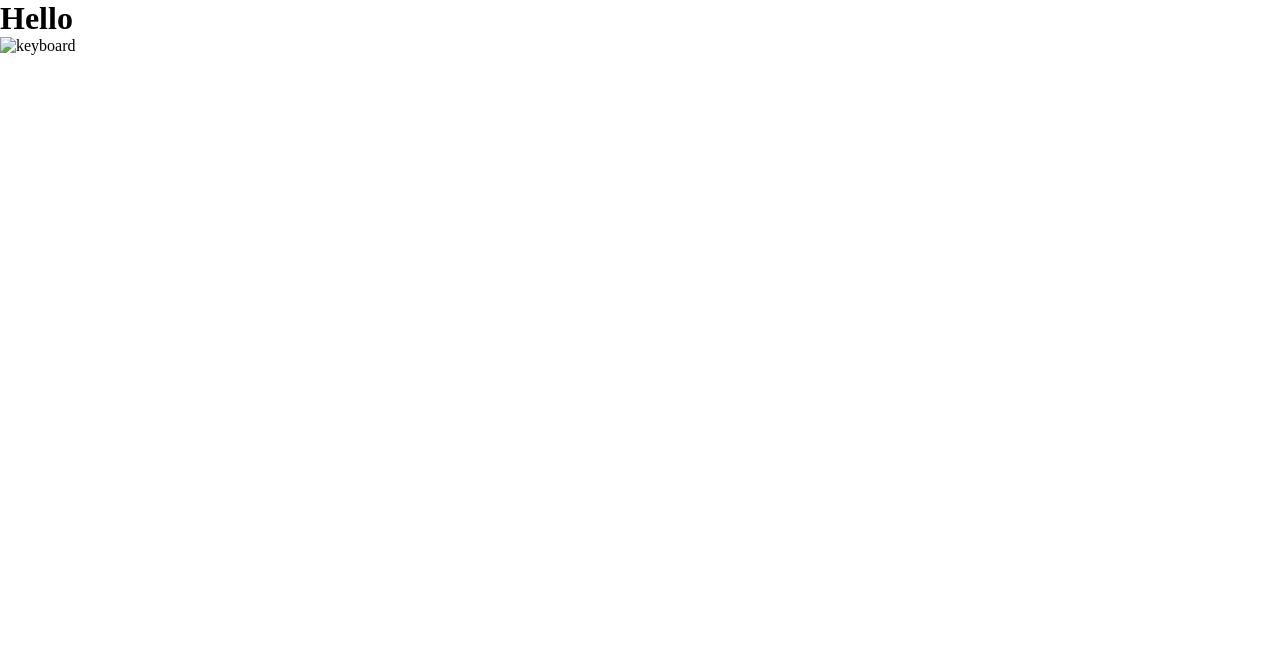
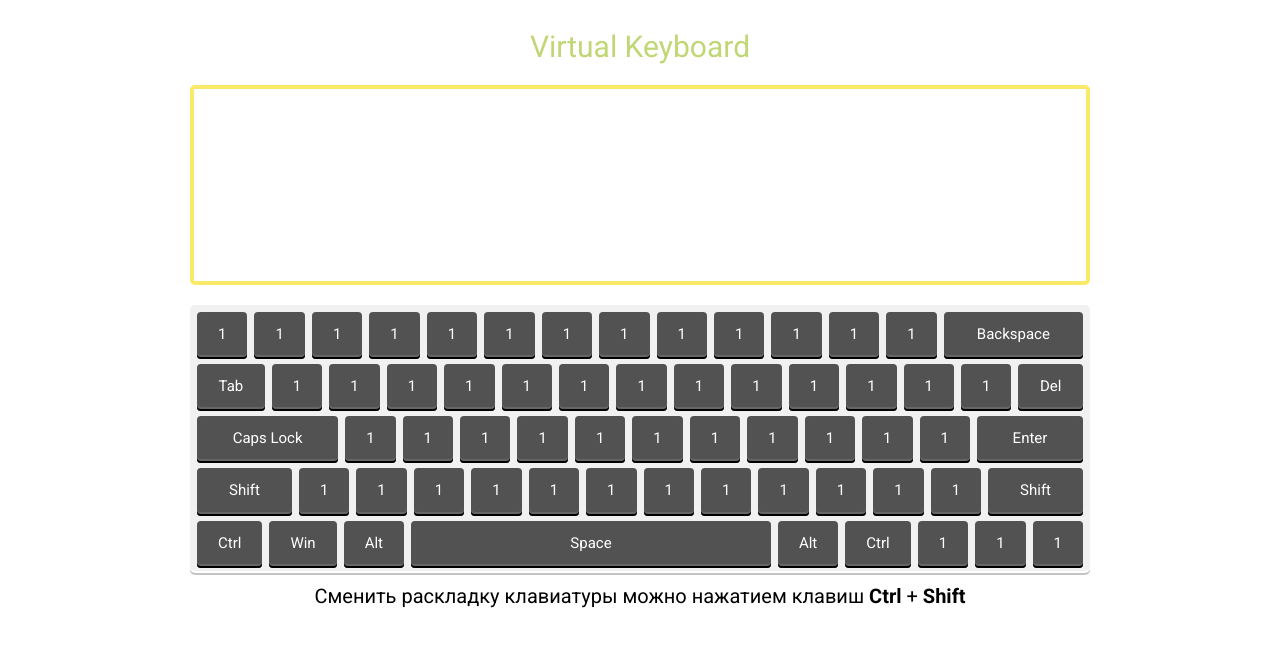
Before and after one commit to fromarys/virtual-keyboard, a website built with webpack: page src/index.html in a window 1280 px wide. Built offline with nearby package versions, Linux system fonts and the light colour scheme; files whose address does not match are found by name.

Commit message:
feat: add layout and styles

```diff
--- a/package.json
+++ b/package.json
@@ -36,6 +36,7 @@
     "html-loader": "^3.1.0",
     "html-webpack-plugin": "^5.5.0",
     "mini-css-extract-plugin": "^2.6.0",
+    "normalize.css": "^8.0.1",
     "postcss": "^8.4.13",
     "postcss-loader": "^6.2.1",
     "postcss-preset-env": "^7.5.0",
--- a/src/index.html
+++ b/src/index.html
@@ -4,13 +4,94 @@
     <meta charset="UTF-8">
     <meta http-equiv="X-UA-Compatible" content="IE=edge">
     <meta name="viewport" content="width=device-width, initial-scale=1.0">
-    <title>Document</title>
+    <link rel="preconnect" href="https://fonts.googleapis.com">
+    <link rel="preconnect" href="https://fonts.gstatic.com" crossorigin>
+    <link href="https://fonts.googleapis.com/css2?family=Roboto:wght@100;400;700&display=swap" rel="stylesheet">
+    <title>Virtual keyboard</title>
 </head>
 <body>
-    <h1>Hello</h1>
-    <div class="header">
-        <div class="header__element"></div>
-        <img src="assets/WhatsApp Image 2021-02-08 at 13.17.52.jpeg" alt="keyboard">
+    <div class="wrapper">
+        <h1 class="title">Virtual Keyboard</h1>
+        <textarea class="textarea" ></textarea>
+        <div class="keyboard">
+            <div class="row keyboard__row">
+                <div class="keyboard__button" data-key="">1</div>
+                <div class="keyboard__button" data-key="">1</div>
+                <div class="keyboard__button" data-key="">1</div>
+                <div class="keyboard__button" data-key="">1</div>
+                <div class="keyboard__button" data-key="">1</div>
+                <div class="keyboard__button" data-key="">1</div>
+                <div class="keyboard__button" data-key="">1</div>
+                <div class="keyboard__button" data-key="">1</div>
+                <div class="keyboard__button" data-key="">1</div>
+                <div class="keyboard__button" data-key="">1</div>
+                <div class="keyboard__button" data-key="">1</div>
+                <div class="keyboard__button" data-key="">1</div>
+                <div class="keyboard__button" data-key="">1</div>
+                <div class="keyboard__button backspace" data-key="">Backspace</div>
+            </div>
+            <div class="row keyboard__row">
+                <div class="keyboard__button tab" data-key="">Tab</div>
+                <div class="keyboard__button" data-key="">1</div>
+                <div class="keyboard__button" data-key="">1</div>
+                <div class="keyboard__button" data-key="">1</div>
+                <div class="keyboard__button" data-key="">1</div>
+                <div class="keyboard__button" data-key="">1</div>
+                <div class="keyboard__button" data-key="">1</div>
+                <div class="keyboard__button" data-key="">1</div>
+                <div class="keyboard__button" data-key="">1</div>
+                <div class="keyboard__button" data-key="">1</div>
+                <div class="keyboard__button" data-key="">1</div>
+                <div class="keyboard__button" data-key="">1</div>
+                <div class="keyboard__button" data-key="">1</div>
+                <div class="keyboard__button" data-key="">1</div>
+                <div class="keyboard__button del" data-key="">Del</div>
+            </div>
+            <div class="row keyboard__row">
+                <div class="keyboard__button caps-lock" data-key="">Caps Lock</div>
+                <div class="keyboard__button" data-key="">1</div>
+                <div class="keyboard__button" data-key="">1</div>
+                <div class="keyboard__button" data-key="">1</div>
+                <div class="keyboard__button" data-key="">1</div>
+                <div class="keyboard__button" data-key="">1</div>
+                <div class="keyboard__button" data-key="">1</div>
+                <div class="keyboard__button" data-key="">1</div>
+                <div class="keyboard__button" data-key="">1</div>
+                <div class="keyboard__button" data-key="">1</div>
+                <div class="keyboard__button" data-key="">1</div>
+                <div class="keyboard__button" data-key="">1</div>
+                <div class="keyboard__button enter" data-key="">Enter</div>
+            </div>
+            <div class="row keyboard__row">
+                <div class="keyboard__button shift left_shift" data-key="">Shift</div>
+                <div class="keyboard__button" data-key="">1</div>
+                <div class="keyboard__button" data-key="">1</div>
+                <div class="keyboard__button" data-key="">1</div>
+                <div class="keyboard__button" data-key="">1</div>
+                <div class="keyboard__button" data-key="">1</div>
+                <div class="keyboard__button" data-key="">1</div>
+                <div class="keyboard__button" data-key="">1</div>
+                <div class="keyboard__button" data-key="">1</div>
+                <div class="keyboard__button" data-key="">1</div>
+                <div class="keyboard__button" data-key="">1</div>
+                <div class="keyboard__button" data-key="">1</div>
+                <div class="keyboard__button arrow arrow_up" data-key="">1</div>
+                <div class="keyboard__button shift right_shift" data-key="">Shift</div>
+            </div>
+            <div class="row keyboard__row">
+                <div class="keyboard__button ctrl left_ctrl" data-key="">Ctrl</div>
+                <div class="keyboard__button" data-key="">Win</div>
+                <div class="keyboard__button alt right_alt" data-key="">Alt</div>
+                <div class="keyboard__button space" data-key="">Space</div>
+                <div class="keyboard__button alt right_alt" data-key="">Alt</div>
+                <div class="keyboard__button ctrl right_ctrl" data-key="">Ctrl</div>
+                <div class="keyboard__button arrow arrow_left" data-key="">1</div>
+                <div class="keyboard__button arrow arrow_down" data-key="">1</div>
+                <div class="keyboard__button arrow arrow_right" data-key="">1</div>
+            </div>
+        </div>
+        <p class="readme">Сменить раскладку клавиатуры можно нажатием клавиш <strong>Ctrl</strong> + <strong>Shift</strong></p>
     </div>
+
 </body>
 </html>
--- a/src/index.js
+++ b/src/index.js
@@ -1 +1,2 @@
 import './styles/scss/style.scss';
+import 'normalize.css';
--- /dev/null
+++ b/src/styles/scss/blocks/_keyboard.scss
@@ -0,0 +1,32 @@
+.keyboard {
+    width: 900px;
+    margin: 0 auto;
+    box-shadow: inset 0 -2px #c4c4c4, inset 0 -4px white;
+    background-color: rgba(221, 221, 221, 0.4);
+    border-radius: 5px;
+    padding: 7px;
+    display: flex;
+    flex-direction: column;
+    row-gap: 5px;
+    &__row {
+        display: flex;
+        column-gap: 7px;
+        justify-content: space-between;
+    }
+    &__button {
+        padding: 14px 21px 16px;
+        box-shadow: inset 0 -2px black, inset 0 -4px #666666;
+        background-color: #525252;
+        color: white;
+        border-radius: 4px;
+        text-align: center;
+        cursor: pointer;
+        font-size: 1.5rem;
+        &:hover {
+            opacity: 0.7;
+        }
+    }
+    .space, .shift, .enter, .backspace, .tab, .del, .caps-lock {
+        flex-grow: 1;
+    }
+}
--- /dev/null
+++ b/src/styles/scss/blocks/_textarea.scss
@@ -0,0 +1,14 @@
+.textarea {
+    display: block;
+    width: 100%;
+    max-width: 900px;
+    height: 200px;
+    margin: 20px auto;
+    border: 4px solid #faea68;
+    border-radius: 5px;
+    resize: none;
+    outline: none;
+    &:focus {
+        opacity: 0.4;
+    }
+}
--- a/src/styles/scss/style.scss
+++ b/src/styles/scss/style.scss
@@ -3,3 +3,32 @@
     padding: 0;
     margin: 0;
 }
+
+html {
+    font-size: 10px;
+}
+body {
+    font-family: 'Roboto', sans-serif;
+}
+
+p {
+    font-size: 2rem;
+}
+.wrapper {
+    margin: 30px auto;
+}
+.title {
+    max-width: 760px;
+    text-align: center;
+    margin: 0 auto;
+    color: #bfd774;
+    font-weight: 400;
+    font-size: 3rem;
+}
+.readme {
+    max-width: 760px;
+    text-align: center;
+    margin: 10px auto
+}
+@import 'blocks/textarea';
+@import 'blocks/keyboard';
--- a/webpack.config.js
+++ b/webpack.config.js
@@ -13,6 +13,13 @@ module.exports = {
         filename: '[name].[contenthash].js',
         assetModuleFilename: "assets/[hash][ext][query]",
         clean: true
+    },
+    devServer: {
+        open: true,
+        static: {
+            directory: './src',
+            watch: true
+        }
     },
     devtool: 'source-map',
     plugins: [
```
Also changed, not shown: 1 other file.
